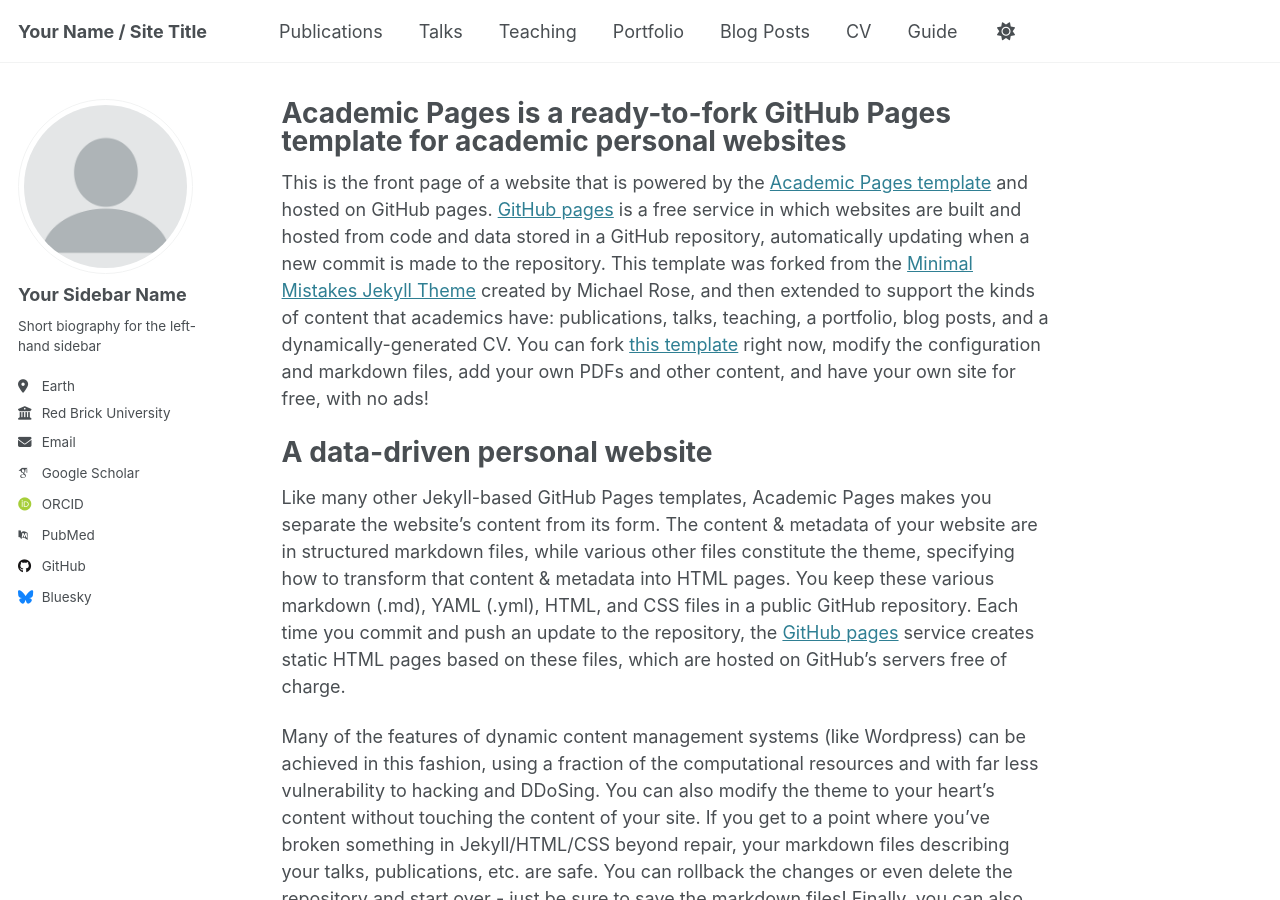
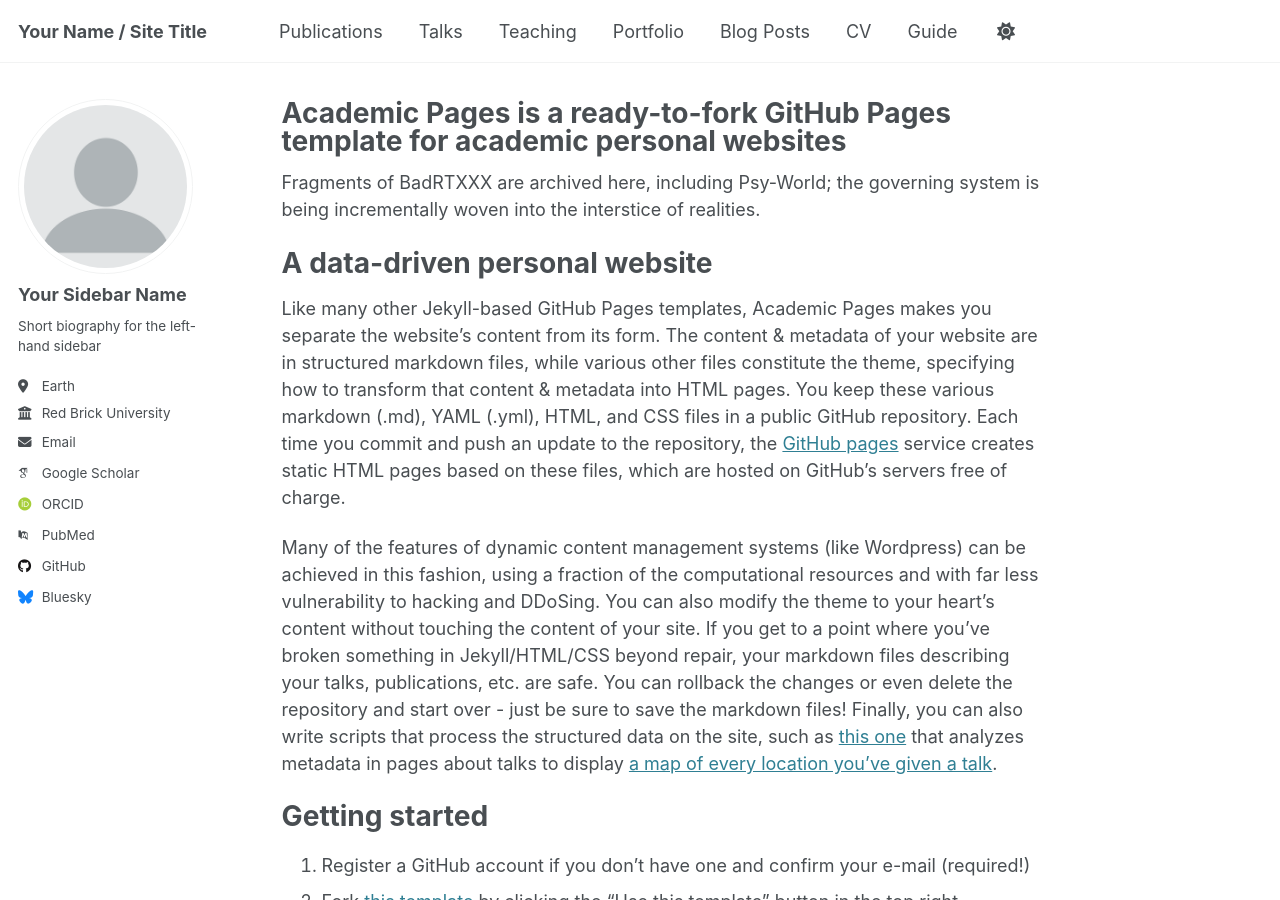
Before and after one commit to BadRTXXX/BadRTXXX.github.io, a Jekyll site: the page built from _pages/about.md, in a window 1280 px wide and 900 px high. Built offline with Jekyll 4.4.1, drawn with Linux system fonts in a browser that asks for light colours; some web fonts are replaced.

Commit message:
Update about.md

```diff
--- a/_pages/about.md
+++ b/_pages/about.md
@@ -7,7 +7,7 @@ redirect_from:
   - /about.html
 ---
 
-This is the front page of a website that is powered by the [Academic Pages template](https://github.com/academicpages/academicpages.github.io) and hosted on GitHub pages. [GitHub pages](https://pages.github.com) is a free service in which websites are built and hosted from code and data stored in a GitHub repository, automatically updating when a new commit is made to the repository. This template was forked from the [Minimal Mistakes Jekyll Theme](https://mmistakes.github.io/minimal-mistakes/) created by Michael Rose, and then extended to support the kinds of content that academics have: publications, talks, teaching, a portfolio, blog posts, and a dynamically-generated CV. You can fork [this template](https://github.com/academicpages/academicpages.github.io) right now, modify the configuration and markdown files, add your own PDFs and other content, and have your own site for free, with no ads!
+Fragments of BadRTXXX are archived here, including Psy-World; the governing system is being incrementally woven into the interstice of realities.
 
 A data-driven personal website
 ======
```
